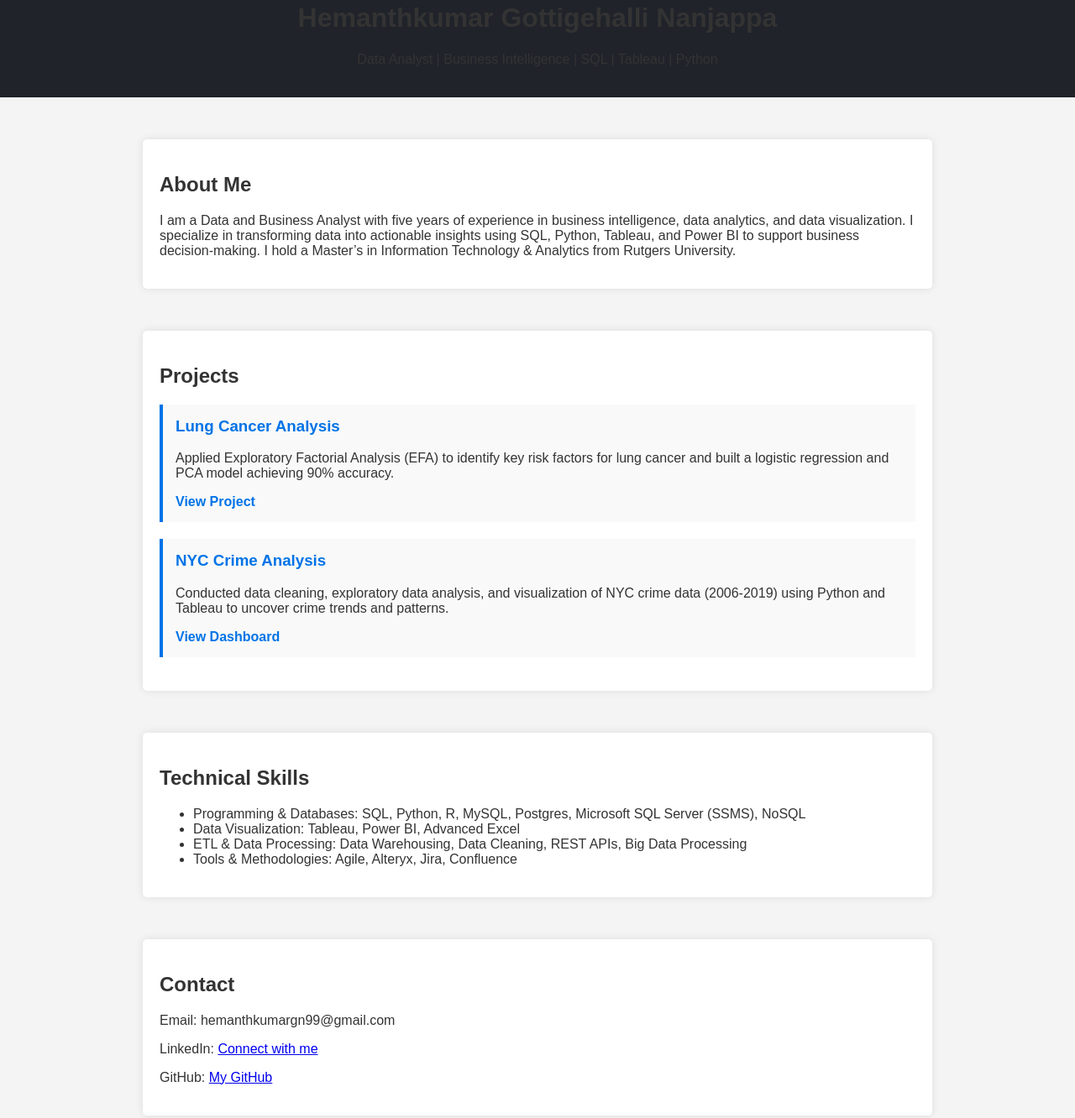
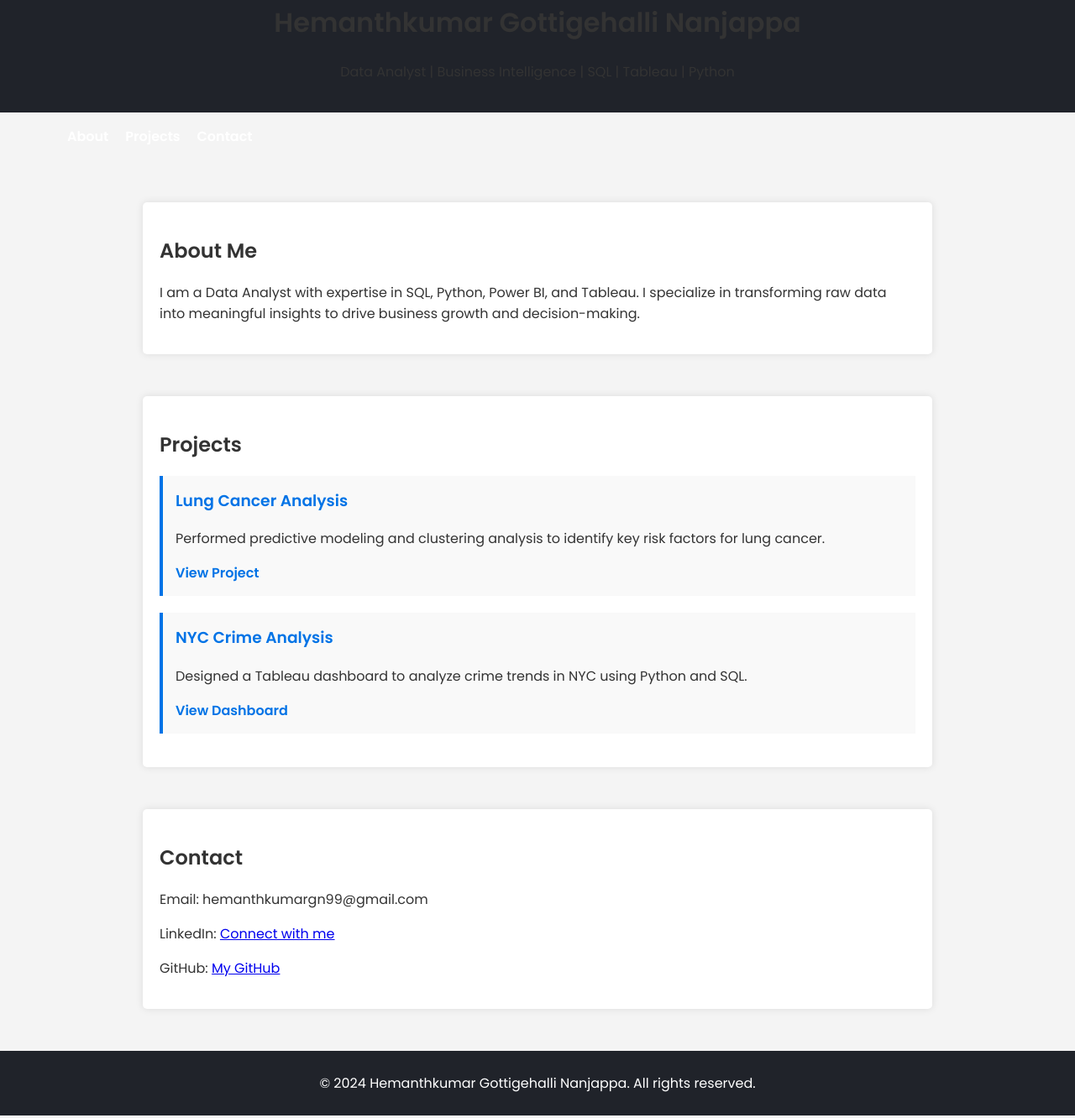
Before and after one commit to Hemanthkumargn/hemanthkumargn.github.io, a plain HTML site: page index.html in a window 1280 px wide. Shown: the part 38-1370 px from the top of the page at 84% size. Drawn offline with Linux system fonts and the light colour scheme.

Commit message:
Update index.html

```diff
--- a/index.html
+++ b/index.html
@@ -5,57 +5,64 @@
     <meta name="viewport" content="width=device-width, initial-scale=1.0">
     <title>Hemanthkumar Gottigehalli Nanjappa | Portfolio</title>
     <link rel="stylesheet" href="style.css">
+    <script defer src="script.js"></script>
+    <link rel="preconnect" href="https://fonts.googleapis.com">
+    <link href="https://fonts.googleapis.com/css2?family=Poppins:wght@300;400;600&display=swap" rel="stylesheet">
 </head>
 <body>
     <header>
+        <div class="container">
             <h1>Hemanthkumar Gottigehalli Nanjappa</h1>
             <p>Data Analyst | Business Intelligence | SQL | Tableau | Python</p>
+        </div>
     </header>
 
+    <nav>
+        <ul>
+            <li><a href="#about">About</a></li>
+            <li><a href="#projects">Projects</a></li>
+            <li><a href="#contact">Contact</a></li>
+        </ul>
+    </nav>
+
     <section id="about">
+        <div class="container">
             <h2>About Me</h2>
-        <p>I am a Data and Business Analyst with five years of experience in business intelligence, data analytics, and data visualization.
-           I specialize in transforming data into actionable insights using SQL, Python, Tableau, and Power BI to support business decision-making.
-           I hold a Master’s in Information Technology & Analytics from Rutgers University.</p>
+            <p>I am a Data Analyst with expertise in SQL, Python, Power BI, and Tableau.
+               I specialize in transforming raw data into meaningful insights to drive business growth and decision-making.</p>
+        </div>
     </section>
 
     <section id="projects">
+        <div class="container">
             <h2>Projects</h2>
-
             <div class="project">
-            <h3>Lung Cancer Analysis </h3>
-            <p>Applied Exploratory Factorial Analysis (EFA) to identify key risk factors for lung cancer and built a logistic regression and PCA model
-               achieving 90% accuracy.</p>
+                <h3>Lung Cancer Analysis</h3>
+                <p>Performed predictive modeling and clustering analysis to identify key risk factors for lung cancer.</p>
                 <a href="https://github.com/Hemanthkumargn/LUNG_CANCER_ANALYSIS" target="_blank">View Project</a>
             </div>
 
             <div class="project">
                 <h3>NYC Crime Analysis</h3>
-            <p>Conducted data cleaning, exploratory data analysis, and visualization of NYC crime data (2006-2019) using Python and Tableau
-               to uncover crime trends and patterns.</p>
+                <p>Designed a Tableau dashboard to analyze crime trends in NYC using Python and SQL.</p>
                 <a href="https://public.tableau.com/app/profile/hemanthkumar.gottigehalli.nanjappa/vizzes" target="_blank">View Dashboard</a>
+            </div>
         </div>
     </section>
 
-    <section id="skills">
-        <h2>Technical Skills</h2>
-        <ul>
-            <li>Programming & Databases: SQL, Python, R, MySQL, Postgres, Microsoft SQL Server (SSMS), NoSQL</li>
-            <li>Data Visualization: Tableau, Power BI, Advanced Excel</li>
-            <li>ETL & Data Processing: Data Warehousing, Data Cleaning, REST APIs, Big Data Processing</li>
-            <li>Tools & Methodologies: Agile, Alteryx, Jira, Confluence</li>
-        </ul>
-    </section>
-
     <section id="contact">
+        <div class="container">
             <h2>Contact</h2>
             <p>Email: hemanthkumargn99@gmail.com</p>
             <p>LinkedIn: <a href="https://www.linkedin.com/in/hemanthkumargn" target="_blank">Connect with me</a></p>
             <p>GitHub: <a href="https://github.com/Hemanthkumargn" target="_blank">My GitHub</a></p>
+        </div>
     </section>
 
     <footer>
+        <div class="container">
             <p>© 2024 Hemanthkumar Gottigehalli Nanjappa. All rights reserved.</p>
+        </div>
     </footer>
 </body>
 </html>
```
Lines whose indentation alone changed are shown as unchanged.
